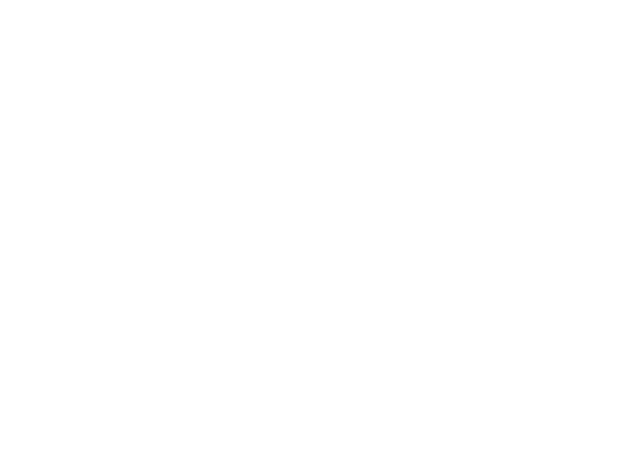
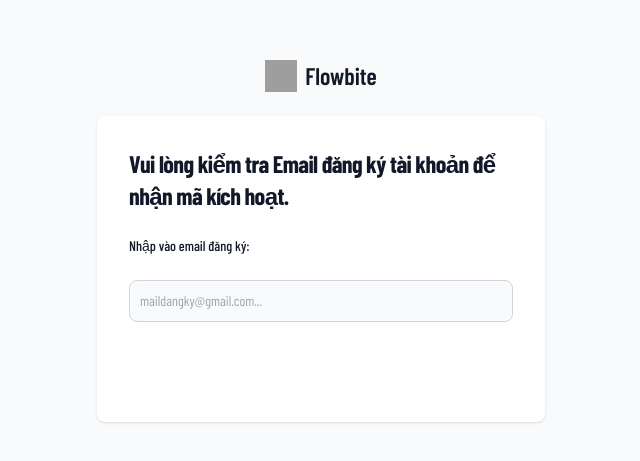
Before and after one commit to caffeegg998/FrontEnd, a React (Vite) app in the folder react-test-app/: page /resend-active-account in a window 1280 px wide. Before the commit this address had no page. Shown: the part 159-620 px from the top of the page, without its empty margins (319-959 px from the left). Built offline with nearby package versions, Linux system fonts and the light colour scheme; grey boxes are pictures that could not be loaded; a web font is replaced by a local one.

Commit message:
resend active token, validate register

```diff
--- a/react-test-app/package.json
+++ b/react-test-app/package.json
@@ -10,16 +10,19 @@
     "preview": "vite preview"
   },
   "dependencies": {
+    "@hookform/resolvers": "^3.2.0",
     "@reduxjs/toolkit": "^1.9.5",
     "axios": "^1.4.0",
     "i": "^0.3.7",
     "jwt-decode": "^3.1.2",
     "react": "^18.2.0",
     "react-dom": "^18.2.0",
+    "react-hook-form": "^7.45.4",
     "react-icons": "^4.10.1",
     "react-redux": "^8.1.1",
     "react-router-dom": "^6.14.2",
-    "react-toastify": "^9.1.3"
+    "react-toastify": "^9.1.3",
+    "yup": "^1.2.0"
   },
   "devDependencies": {
     "@types/react": "^18.2.14",
--- a/react-test-app/src/App.jsx
+++ b/react-test-app/src/App.jsx
@@ -9,6 +9,7 @@ import ForgotRequest from "./page/ForgotPassword/ForgotRequest/ForgotRequest.jsx
 import ForgotResponse from "./page/ForgotPassword/ForgotResponse/ForgotResponse.jsx";
 import RegSuccess from "./page/Register/RegSuccess.jsx";
 import ActiveAccount from "./page/Register/ActiveAccount.jsx";
+import ResendActiveAccount from "./page/Register/ResendActiveAccount.jsx";
 
 
 const App = () => {
@@ -25,6 +26,7 @@ const App = () => {
                 <Route path='forgotRequest' element={<ForgotRequest />}/>
                 <Route path='forgotResponse' element={<ForgotResponse />}/>
                 <Route path='active-account' element={<ActiveAccount />}/>
+                <Route path='resend-active-account' element={<ResendActiveAccount />}/>
             </Routes>
 
 
--- a/react-test-app/src/context/AuthenContext.jsx
+++ b/react-test-app/src/context/AuthenContext.jsx
@@ -13,7 +13,8 @@ export const AuthenContext = createContext({
     forgotPassword: () => {},
     resetPassword: () => {},
     checkUser: () => {},
-    checkEmail: () => {}
+    checkEmail: () => {},
+    resentActiveToken: () => {}
 })
 AuthenProvider.propTypes = {
     children: PropTypes.node.isRequired,
@@ -93,6 +94,17 @@ export function AuthenProvider({children}){
 
         }
     }
+    let resentActiveToken = async (email) => {
+        try {
+            const requestBody = {
+                email:email
+            };
+            const response = await axiosInstance.post('customer/active-account-request',requestBody)
+            return response.data;
+        }catch (error){
+            console.error('Error', error.message);
+        }
+    }
     let forgotPassword = async (email) => {
         try {
             const requestBody = {
@@ -144,7 +156,8 @@ export function AuthenProvider({children}){
             forgotPassword,
             resetPassword,
             checkUser,
-            checkEmail
+            checkEmail,
+            resentActiveToken
         }
     }>
         {children}
--- a/react-test-app/src/page/Login/Login.jsx
+++ b/react-test-app/src/page/Login/Login.jsx
@@ -61,7 +61,7 @@ const Login = () => {
                                        value={username}
                                        onChange={(e) => setUsername(e.target.value)}/>
                                 {status ? null : (
-                                    <p className={'text-red-500 text-sm'}>{msgResponse}{code === 402 ?null:(<a className={'text-blue-400 underline'} href='/active-account'> Kích hoạt tài khoản</a>)}</p>
+                                    <p className={'text-red-500 text-sm'}>{msgResponse}{code === 402 ?null:(<a className={'text-blue-400 underline'} href='/resend-active-account'> Kích hoạt tài khoản</a>)}</p>
                                 )}
 
                             </div>
--- a/react-test-app/src/page/Register/ActiveAccount.jsx
+++ b/react-test-app/src/page/Register/ActiveAccount.jsx
@@ -1,5 +1,6 @@
 import {useContext, useState} from "react";
 import {AuthenContext} from "../../context/AuthenContext.jsx";
+import {Link} from "react-router-dom";
 
 
 const ActiveAccount = () => {
@@ -14,13 +15,13 @@ const ActiveAccount = () => {
         if(response.status === 201)
         {
             setStatus(false)
-            setCode(0)
+            setCode(201)
             setMsgResponse(response.complete)
         }
         if(response.status === 200)
         {
             setStatus(false)
-            setCode(0)
+            setCode(200)
             setMsgResponse(response.complete)
         }
         if(response.status === 403)
@@ -78,13 +79,20 @@ const ActiveAccount = () => {
                                     <p className={`text-${ code === 404 || code ===403 ? 'red' : 'green'}-500 text-sm`}>{msgResponse}</p>
                                 )}
                                 <div className="flex justify-end">
-                                    <button
-                                        type="button"
-                                        className="text-white border-white border-2 bg-primary-600 hover:bg-primary-700 focus:ring-4 focus:outline-none focus:ring-primary-300 font-medium rounded-lg text-sm px-5 py-2.5 text-center dark:bg-primary-600 dark:hover:bg-primary-700 dark:focus:ring-primary-800"
-                                        onClick={() => activeTokenUser()}
-                                    >
-                                        Kích hoại tài khoản
-                                    </button>
+                                    { code === 200 || code === 201?(<button
+                                    type="button"
+                                    className="text-white border-white border-2 bg-primary-600 hover:bg-primary-700 focus:ring-4 focus:outline-none focus:ring-primary-300 font-medium rounded-lg text-sm px-5 py-2.5 text-center dark:bg-primary-600 dark:hover:bg-primary-700 dark:focus:ring-primary-800"
+
+                                >
+                                    <Link to="/login">Đăng nhập</Link>
+                                </button>) :(<button
+                                    type="button"
+                                    className="text-white border-white border-2 bg-primary-600 hover:bg-primary-700 focus:ring-4 focus:outline-none focus:ring-primary-300 font-medium rounded-lg text-sm px-5 py-2.5 text-center dark:bg-primary-600 dark:hover:bg-primary-700 dark:focus:ring-primary-800"
+                                    onClick={() => activeTokenUser()}
+                                    > Kích hoạt tài khoản
+                                </button>)}
+
+
                                 </div>
                             </form>
                         </div>
--- /dev/null
+++ b/react-test-app/src/page/Register/ResendActiveAccount.jsx
@@ -0,0 +1,90 @@
+import {useContext, useState} from 'react';
+import {AuthenContext} from "../../context/AuthenContext.jsx";
+import {useNavigate} from "react-router-dom";
+
+const ResendActiveAccount = () => {
+    let[email,setEmail] = useState("");
+    let {resentActiveToken: resentActiveTokenCtx} = useContext(AuthenContext)
+    const [status, setStatus] = useState(true);
+    const [msgResponse , setMsgResponse] = useState("")
+    const [code , setCode] = useState(0)
+    const navigate = useNavigate()
+
+    let activeTokenUser = async () =>{
+        const response = await resentActiveTokenCtx(email)
+        if(response.status === 200)
+        {
+            setStatus(false)
+            setCode(0)
+            setMsgResponse(response.complete)
+            navigate('/active-account')
+
+        }
+        if(response.status === 404)
+        {
+            setStatus(false)
+            setCode(404)
+            setMsgResponse(response.msg)
+        }
+    }
+
+    return (
+        <>
+            <section className="bg-gray-50 dark:bg-gray-900">
+                <div className="flex flex-col items-center justify-center px-6 py-8 mx-auto md:h-screen lg:py-0">
+                    <a
+                        href="#"
+                        className="flex items-center mb-6 text-2xl font-semibold text-gray-900 dark:text-white"
+                    >
+                        <img
+                            className="w-8 h-8 mr-2"
+                            src="https://flowbite.s3.amazonaws.com/blocks/marketing-ui/logo.svg"
+                            alt="logo"
+                        />
+                        Flowbite
+                    </a>
+                    <div className="w-full bg-white rounded-lg shadow dark:border md:mt-0 sm:max-w-md xl:p-0 dark:bg-gray-800 dark:border-gray-700">
+                        <div className="p-6 space-y-4 md:space-y-6 sm:p-8">
+                            <h1 className="text-xl font-bold leading-tight tracking-tight text-gray-900 md:text-2xl dark:text-white">
+                                Vui lòng kiểm tra Email đăng ký tài khoản để nhận mã kích hoạt.
+                            </h1>
+                            <div>
+                                <form className="space-y-4 md:space-y-6" action="#">
+                                    <label
+                                        htmlFor="fullName"
+                                        className="block mb-2 text-sm font-medium text-gray-900 dark:text-white"
+                                    >
+                                        Nhập vào email đăng ký:
+                                    </label>
+                                    <input
+                                        type="text"
+                                        name="fullName"
+                                        id="fullName"
+                                        className="bg-gray-50 border border-gray-300 text-gray-900 sm:text-sm rounded-lg focus:ring-primary-600 focus:border-primary-600 block w-full p-2.5 dark:bg-gray-700 dark:border-gray-600 dark:placeholder-gray-400 dark:text-white dark:focus:ring-blue-500 dark:focus:border-blue-500"
+                                        placeholder="maildangky@gmail.com..."
+                                        required=""
+                                        onChange={(e) => setEmail(e.target.value)}
+                                    />
+                                    {status ? null : (
+                                        <p className={`text-${ code === 404 ? 'red' : 'green'}-500 text-sm`}>{msgResponse}</p>
+                                    )}
+                                    <div className="flex justify-end">
+                                        <button
+                                            type="button"
+                                            className="text-white border-white border-2 bg-primary-600 hover:bg-primary-700 focus:ring-4 focus:outline-none focus:ring-primary-300 font-medium rounded-lg text-sm px-5 py-2.5 text-center dark:bg-primary-600 dark:hover:bg-primary-700 dark:focus:ring-primary-800"
+                                            onClick={() => activeTokenUser()}
+                                        >
+                                            Gửi yêu cầu
+                                        </button>
+                                    </div>
+                                </form>
+                            </div>
+                        </div>
+                    </div>
+                </div>
+            </section>
+        </>
+    );
+};
+
+export default ResendActiveAccount;
```
Also changed, not shown: react-test-app/src/page/Register/Register.jsx (+62 -35 lines), 1 other file (tests, documents, lock files or other folders).
